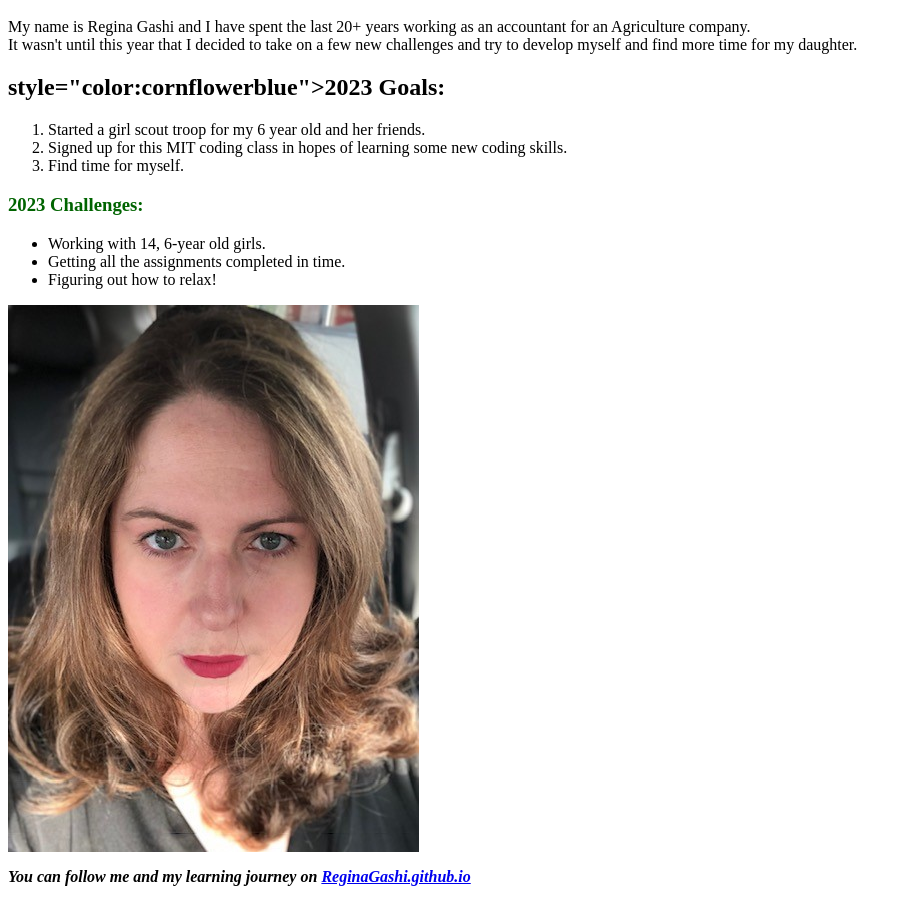
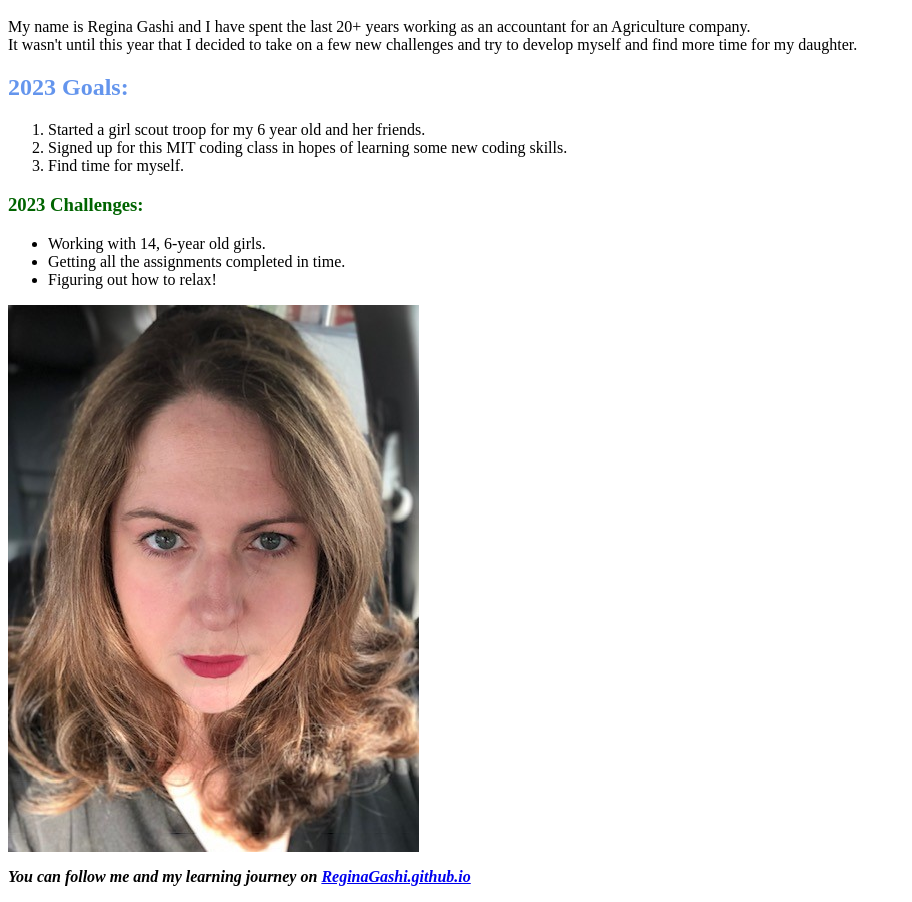
Before and after one commit to ReginaGashi/ReginaGashi.github.io, a plain HTML site: page index.html in a window 1280 px wide. Shown: the part 48-950 px from the top of the page, without its empty margins (0-912 px from the left). Drawn offline with Linux system fonts and the light colour scheme.

Commit message:
Update index.html

```diff
--- a/index.html
+++ b/index.html
@@ -2,7 +2,7 @@
 <p>My name is Regina Gashi and I have spent the last 20+ years working as an accountant for an Agriculture company. <br/>
    It wasn't until this year that I decided to take on a few new challenges and try to develop myself and find more time for my daughter. </p>
 
-<h2> style="color:cornflowerblue">2023 Goals:</h2>
+<h2 style="color:cornflowerblue">2023 Goals:</h2>
 <ol>
     <li>Started a girl scout troop for my 6 year old and her friends. </li>
     <li>Signed up for this MIT coding class in hopes of learning some new coding skills.</li>
```
